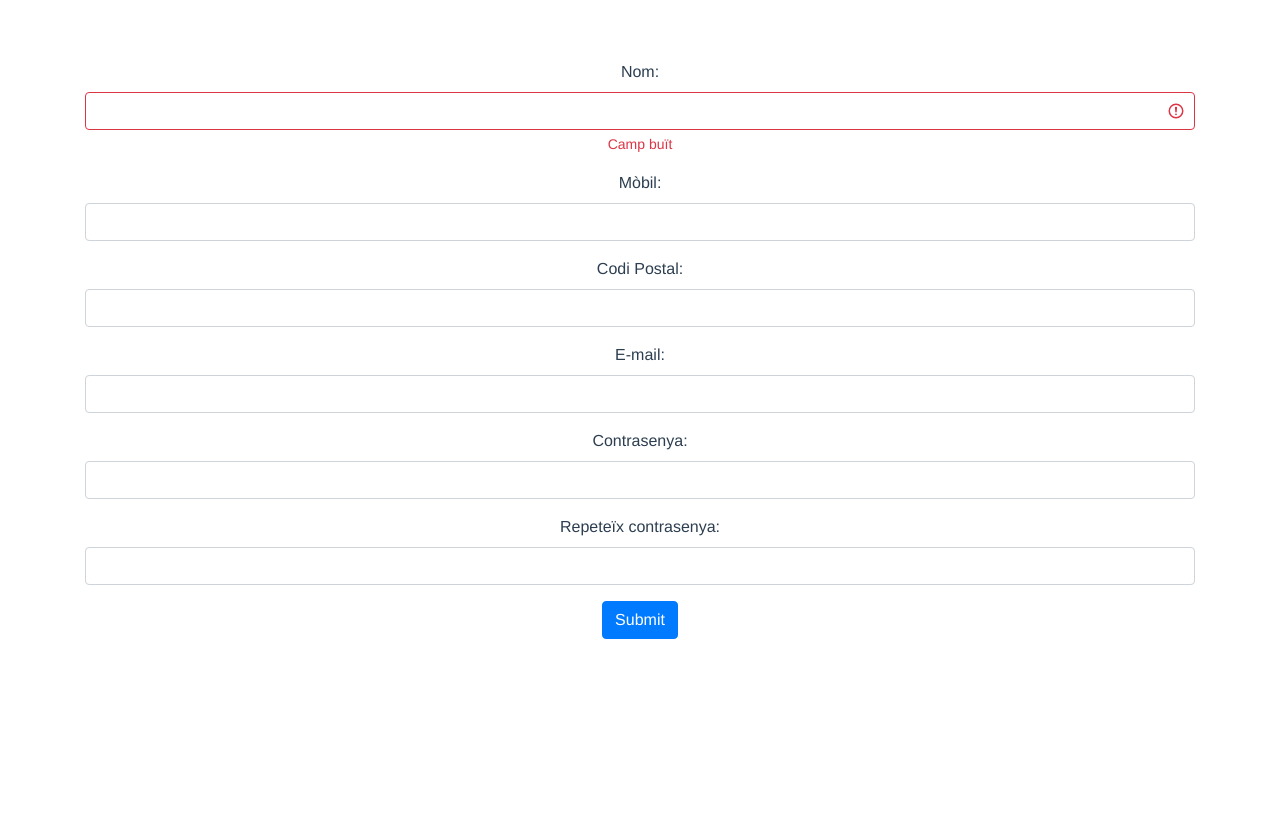
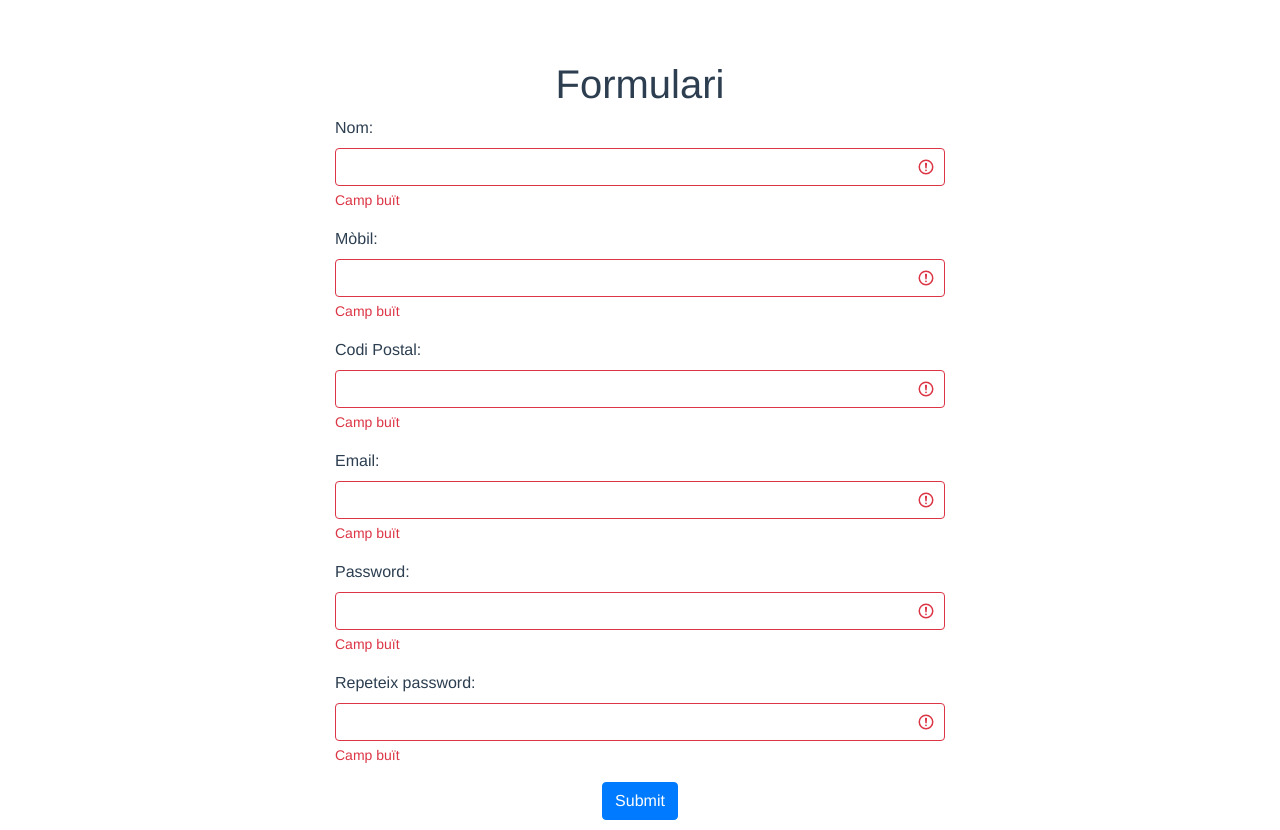
Before and after one commit to xavambro/M10.formulari, a Vue app: page / in a window 1280 px wide. Before the commit the page ends 800 px from the top, so only its background shows below. Built offline with nearby package versions, Linux system fonts and the light colour scheme.

Commit message:
Afegides validacions de tots els inputs

```diff
--- a/src/components/FormInput.vue
+++ b/src/components/FormInput.vue
@@ -2,10 +2,8 @@
     <div class="form-group">
       <label for="'type'" >{{label}}</label>
       <input type="'type'" :class="valid" id="'type'" v-model="inp">
-
-<!--       <input type="'type'" class="form-control" id="'type'" :value="value"  @input="$emit("input",$event.target.value)" v-bind="checkValidity(inp)">
+<!--  <input type="'type'" class="form-control" id="'type'" :value="value"  @input="$emit("input",$event.target.value)" v-bind="checkValidity(inp)">
  -->
-      <!-- <p v-if='error>0' class="alert alert-danger">{{msg}}</p> -->
       <div v-if='error>0' class="invalid-feedback">{{msg}}</div>
     </div>
 </template>
@@ -13,32 +11,15 @@
 <script>
 export default {
     name:'FormInput',
-    props:['type','input','label'],
+    props:['type','input','label','pass'],
     data(){
       return{
         inp:'',
         error:1,
         msg:'Camp buït',
-        valid:'form-control is-invalid'
+        valid:'form-control is-invalid',
+
         }
-    },
-    computed:{
-      /* errorPlus(){
-        return this.error++
-      },
-      changeMsg(){
-        return this.msg = 'asd'
-      } */
-      /* error(){ */
-        /* get:function(){
-          return this.error
-        },
-        set:function(value){
-          this.error = value
-        } */
-        /* error=0
-        return error; */
-
     },
     watch:{
       inp: function(){
@@ -54,7 +35,50 @@ export default {
               this.isValid()
           }
 
+        }else if (this.$props.input == 'inputMobile'){
+          if(!this.isRequired(this.inp)||!this.isNumber(this.inp)){
+            this.error=1;
+            this.msg='El valor no pot ser buït, ha de ser un número';
+            this.isInvalid()
+          }else{
+              this.isValid()
+          }
+        }else if (this.$props.input == 'inputPostal'){
+          if(!this.isRequired(this.inp)||!this.isNumber(this.inp)){
+            this.error=1;
+            this.msg='El valor no pot ser buït, ha de ser un número';
+            this.isInvalid()
+          }else{
+              this.isValid()
+          }
+        }else if (this.$props.input == 'inputEmail'){
+          if(!this.isRequired(this.inp)||!this.isEmail(this.inp)){
+            this.error=1;
+            this.msg='El valor no pot ser buït, ha de ser un email vàlid';
+            this.isInvalid()
+          }else{
+              this.isValid()
+          }
+        }else if (this.$props.input == 'inputPass'){
+          if(!this.isRequired(this.inp)||!this.isUpperAndLower(this.inp)||!this.validLength(this.inp)){
+            this.error=1;
+            this.msg='El valor no pot ser buït, ha de contenir una minúscula i una majúscula i entre 6 i 13 caràcters,';
+            this.isInvalid()
+          }else{
+             this.$emit('pass',this.inp);
+
+            this.isValid()
+          }
+        }else if (this.$props.input == 'inputPass1'){
+          if(this.inp != this.pass){
+            this.error=1;
+            this.msg='El password ha de coincidir';
+            this.isInvalid()
+          }else{
+              this.isValid()
+          }
         }
+
       }
     },
     methods:{
@@ -83,50 +107,30 @@ export default {
         return /^[0-9]*$/.test(value);
       },
       isUpperAndLower(value){
-        return /^(?=[a-z]+[A-Z]+|[A-Z]+[a-z]+)[a-zA-Z]$/.test(value);
+        return /(?=.*[a-z])(?=.*[A-Z])/.test(value);
       },
-
+      isEmail(value){
+        return /^([a-zA-Z0-9_.-])+@(([a-zA-Z0-9-])+\.)+([a-zA-Z0-9]{2,4})+$/.test(value);
+      },
       validLength(value){
         console.log(value.length);
         if(value.length >= 6 && value.length < 14) {
 
           return true;
         }else{
-          console.log("not valid length")
+          console.log("not valid length");
           return false;
         }
 
       },
-      /* checkValidity(value){
-        this.error =0;
-         this.msg='';
-        if(this.$props.input == 'inputName'){
-          if(!this.isRequired(value)||!this.isText(value)||!this.validLength(value)){
-            this.error=1;
-            this.msg='El valor no pot ser buït, ha de ser text i ha de contenir entre 6 i 13 caràcters.';
-          }
 
-        }
-        if(value=='inputMobile'){
-
-        }
-        if(value=='inputPostal'){
-
-        }
-        if(value=='inputEmail'){
-
-        }
-        if(value=='inputPass'){
-
-        }
-        if(value=='inputPass1'){
-
-        }
-
-      } */
-
-
-    },
+    }
 
 }
 </script>
+
+<style scoped>
+.form-group{
+    text-align: left
+}
+</style>
--- a/src/components/Formulari.vue
+++ b/src/components/Formulari.vue
@@ -1,33 +1,14 @@
 <template>
 <div class="container">
   <form @submit.prevent="sendForm">
-    <FormInput type="name" label="Nom:" input="inputName" @click="clicked(name)" :v-modal="inputName"></FormInput>
-    <!-- <div class="form-group">
-      <label for="name" >Nom:</label>
-      <input type="text" class="form-control" id="name" v-model="inputName" required minlength=6 maxlength=13>
-    </div> -->
-    <div class="form-group">
-      <label for="mobile">Mòbil:</label>
-      <input type="number" class="form-control" id="mobile" v-model.number="inputMobile" required>
-    </div>
-    <div class="form-group">
-      <label for="postal">Codi Postal:</label>
-      <input type="number" class="form-control" id="postal" v-model.number="inputPostal" required>
-    </div>
-    <div class="form-group">
-      <label for="email">E-mail:</label>
-      <input type="email" class="form-control" id="email" v-model="inputEmail" required>
-    </div>
-    <div class="form-group">
-      <label for="pass">Contrasenya:</label>
-      <input type="text" class="form-control" id="pass" v-model="inputPass">
-    </div>
-    <div class="form-group">
-      <label for="pass1">Repeteïx contrasenya:</label>
-      <input type="text" class="form-control" id="pass1" v-model="inputPass1">
-    </div>
-
-
+    <h1>Formulari</h1>
+    <p v-if='errors' class="alert alert-danger">No es pot validar el formulari. Comprova els camps</p>
+    <FormInput type="name" label="Nom:" input="inputName"></FormInput>
+    <FormInput type="mobile" label="Mòbil:" input="inputMobile"></FormInput>
+    <FormInput type="postal" label="Codi Postal:" input="inputPostal"></FormInput>
+    <FormInput type="email" label="Email:" input="inputEmail"></FormInput>
+    <FormInput type="pass" label="Password:" input="inputPass" @pass='getPass($event)'></FormInput>
+    <FormInput type="pass1" label="Repeteix password:" input="inputPass1" :pass='pass'></FormInput>
     <button type="submit" class="btn btn-primary">Submit</button>
   </form>
 </div>
@@ -40,41 +21,33 @@ export default {
   name: 'Formulari',
   data(){
     return {
+      pass:'',
       errors: false,
-      inputName:'',
-      inputMobile:'',
-      inputPostal:'',
-      inputEmail:'',
-      inputPass:'',
-      inputPass1:'',
-      clickedName:false,
-
-
     }
   },
   components:{
     FormInput
   },
   methods:{
-    /* Clicked(value){
-      if(value == 'name') this.clickedName = true;
-
-    } */
+    getPass(value){
+      this.pass = value;
+    },
     sendForm(){
-     let alerts = document.getElementsByClassName("alert")
+     let alerts = document.getElementsByClassName("invalid-feedback");
      if (alerts.length > 0){
        this.errors = true;
      }else{
        this.errors = false;
      }
     }
-      /* checkForm(e){
-
-      },
-      checkNull(){
-
-      } */
   }
 
 }
-</script>
+
+ </script>
+<style scoped>
+.container{
+  width:50%;
+  margin-bottom:10px;
+}
+</style>
```
